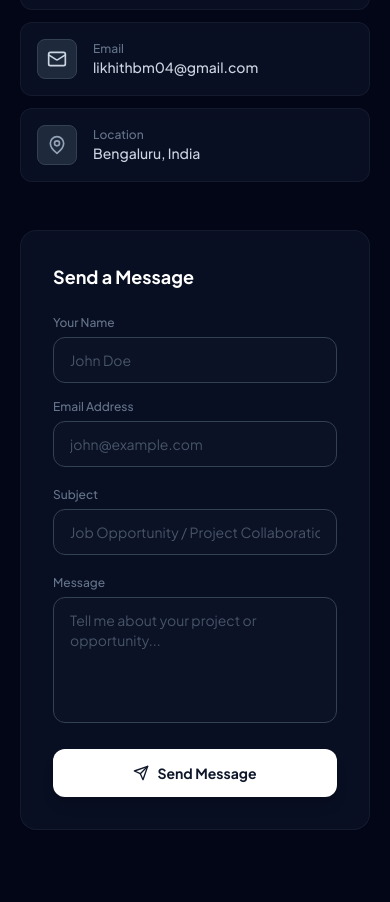
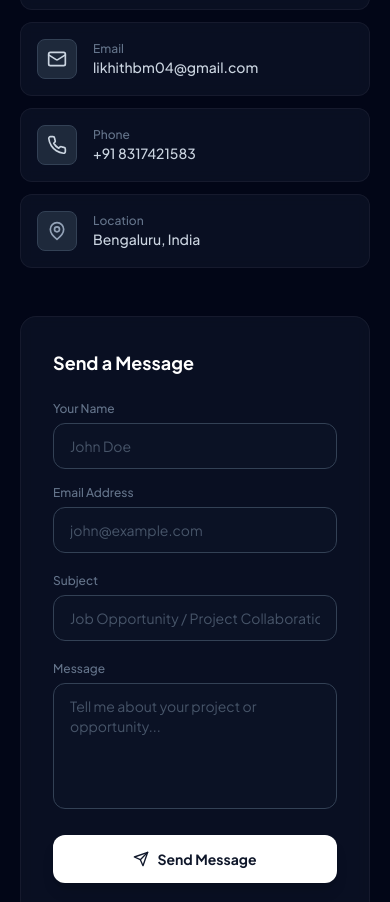
Before and after one commit to Likhithbm24/portfolio, a React (Vite) app: page / in a window 390 px wide. Shown: the part 10403-11305 px from the top of the page. Built offline with nearby package versions, Linux system fonts and the light colour scheme.

Commit message:
Fix: Restore Phone number contact card to Get In Touch section

```diff
--- a/src/components/Contact.jsx
+++ b/src/components/Contact.jsx
@@ -13,6 +13,7 @@ const socialLinks = [
   { icon: Github,   label: 'GitHub',    href: 'https://github.com/Likhithbm24',                  value: 'github.com/Likhithbm24',        color: 'hover:border-slate-500 hover:text-white hover:bg-slate-800' },
   { icon: Linkedin, label: 'LinkedIn',  href: 'https://linkedin.com/in/likhith-bm-687996250',     value: 'linkedin.com/in/likhith-bm',    color: 'hover:border-slate-500 hover:text-white hover:bg-slate-800' },
   { icon: Mail,     label: 'Email',     href: 'https://mail.google.com/mail/?view=cm&to=likhithbm04@gmail.com',  value: 'likhithbm04@gmail.com',         color: 'hover:border-slate-500 hover:text-white hover:bg-slate-800' },
+  { icon: Phone,    label: 'Phone',     href: 'tel:+918317421583',                               value: '+91 8317421583',                color: 'hover:border-slate-500 hover:text-white hover:bg-slate-800' },
 ];
 
 const STATUS = { IDLE: 'idle', SENDING: 'sending', SUCCESS: 'success', ERROR: 'error' };
```
